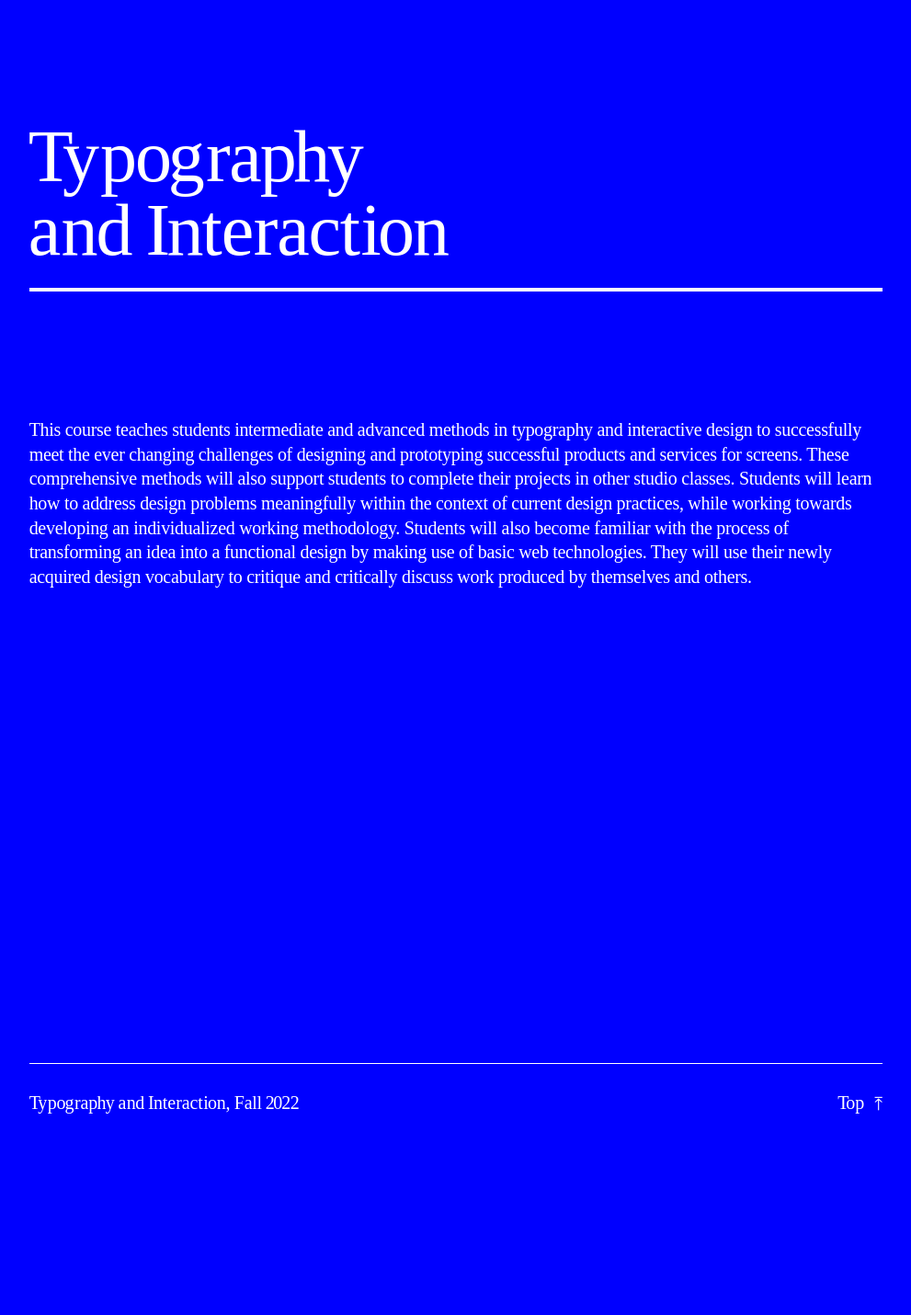
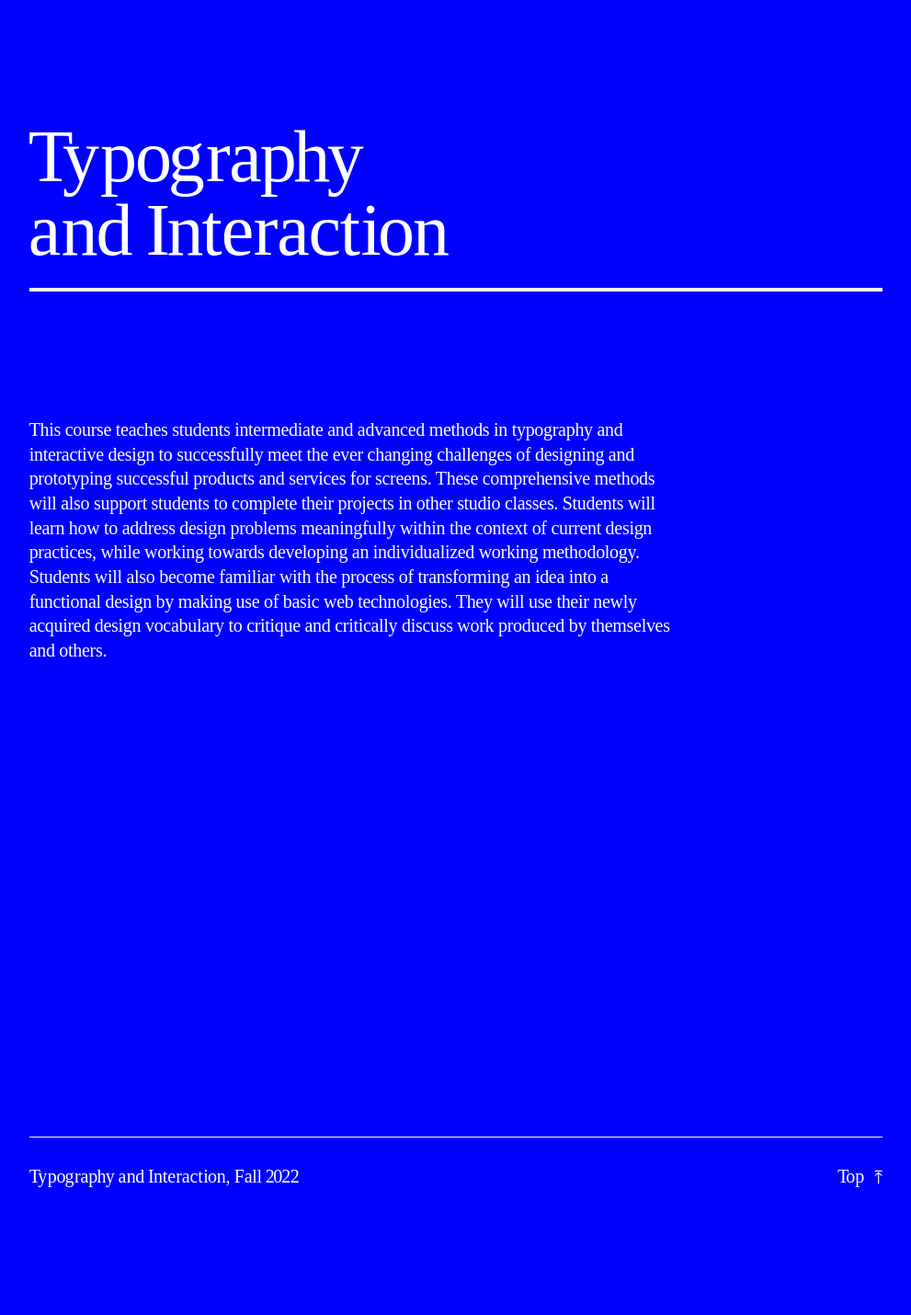
Before and after one commit to core-interaction/core-interaction.github.io, a Jekyll site: the page built from index.md, in a window 1280 px wide. Shown: the whole page at 92% size, without its empty margins (144-1135 px from the left). Built offline with Jekyll 4.4.1, drawn with Linux system fonts in a browser that asks for light colours; before the commit the page ends 1350 px from its top, so only the background shows below that.

Commit message:
(Re)cap `p` width, for now.

```diff
--- a/assets/styles/_markdown.scss
+++ b/assets/styles/_markdown.scss
@@ -28,9 +28,13 @@
 		color: var(--link--color);
 	}
 
-	p strong {
-		@extend %font--times--bold;
+	p {
+		max-width: 70ch;
 
-		font-weight: var(--typography--weight);
+		strong {
+			@extend %font--times--bold;
+
+			font-weight: var(--typography--weight);
+		}
 	}
 }
```
